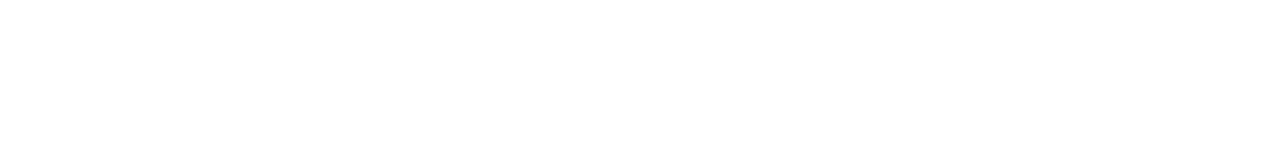
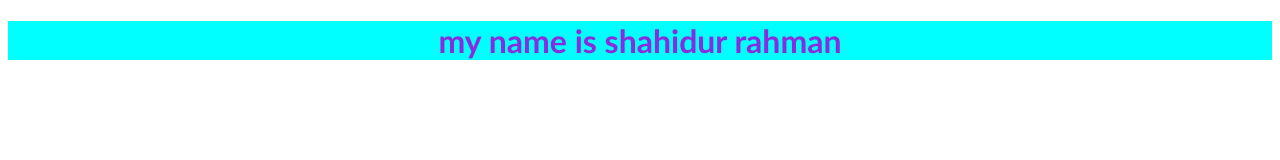
Before and after one commit to ShahidurRahman2/my-first-github-repo, a plain HTML site: page index.html in a window 1280 px wide. Drawn offline with Linux system fonts and the light colour scheme.

Commit message:
heading and style manage

```diff
--- a/blog/style.css
+++ b/blog/style.css
@@ -0,0 +1,7 @@
+h1{
+    background-color: aqua;
+    color:blueviolet;
+    text-align: center;
+    font-family: 'Trebuchet MS', 'Lucida Sans Unicode', 'Lucida Grande', 'Lucida Sans', Arial, sans-serif;
+
+}
--- a/index.html
+++ b/index.html
@@ -4,8 +4,9 @@
     <meta charset="UTF-8">
     <meta name="viewport" content="width=device-width, initial-scale=1.0">
     <title>Document</title>
+    <link rel="stylesheet" href="blog/style.css">
 </head>
 <body>
-
+    <h1>my name is shahidur rahman</h1>
 </body>
 </html>
```
